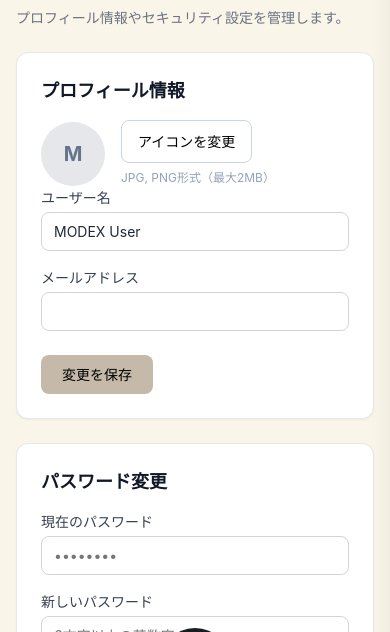
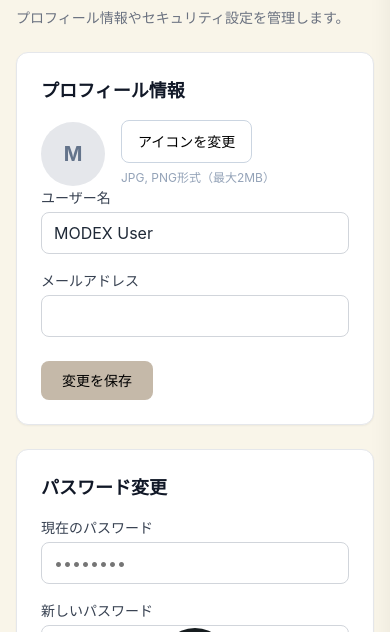
Before and after one commit to Tsu090/sotusei, a plain HTML site: page index1.html in a window 390 px wide. Shown: the part 146-778 px from the top of the page. Drawn offline with nearby package versions, Linux system fonts and the light colour scheme; some packages are replaced by stand-ins of ours.

Commit message:
スマホ版

```diff
--- a/css/phone1.css
+++ b/css/phone1.css
@@ -1,6 +1,14 @@
 /* スマートフォン対応 */
 @media screen and (max-width: 600px) {
-
+    input[type="text"],
+    input[type="search"],
+    input[type="email"],
+    input[type="password"],
+    input[type="number"],
+    textarea,
+    select {
+        font-size: 16px !important;
+    }
     /* 画面全体のスクロールを止めて固定画面にする */
     html,
     body {
```
